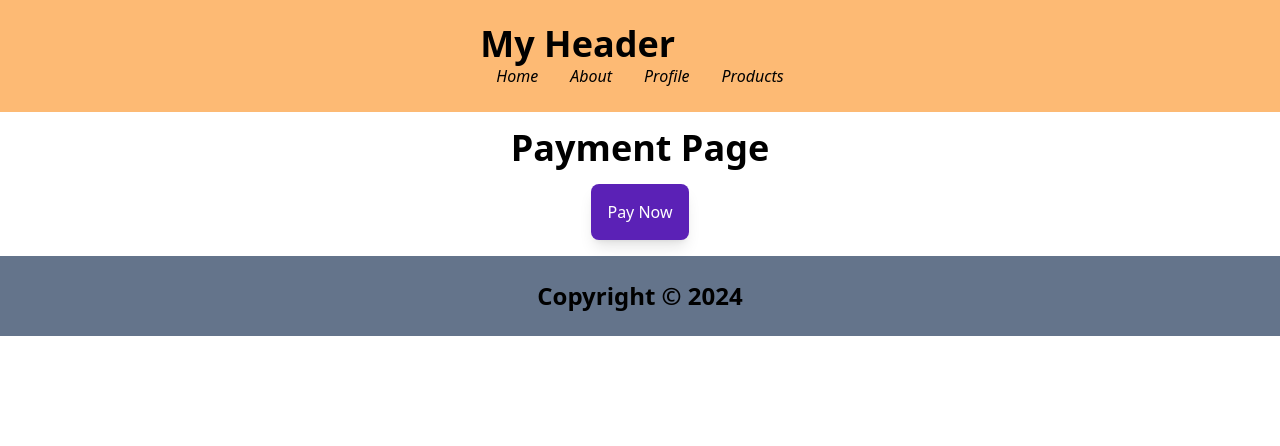
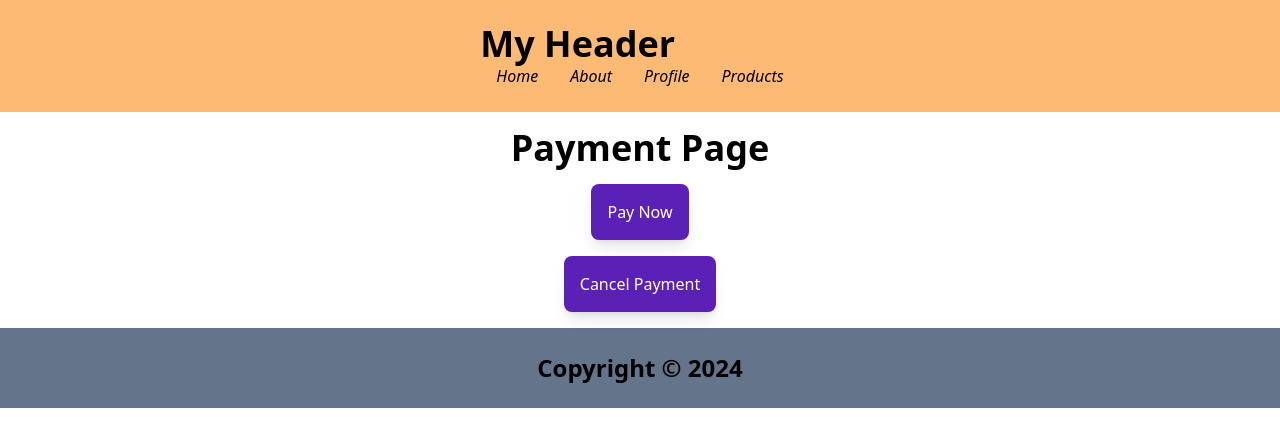
Before and after one commit to Shantanu-Saini/next-js, a Next.js app: page /payment in a window 1280 px wide. Shown: the top 446 px of the page. Built offline with nearby package versions, Linux system fonts and the light colour scheme.

Commit message:
error handling

```diff
--- /dev/null
+++ b/src/app/payment/error.jsx
@@ -0,0 +1,9 @@
+"use client";
+
+function ErrorBoundry({ error }) {
+    return (
+        <div>{error.message}</div>
+    )
+}
+
+export default ErrorBoundry;
--- a/src/app/payment/page.jsx
+++ b/src/app/payment/page.jsx
@@ -10,6 +10,11 @@ export default function Payment() {
         // router.replace('/products')
         // router.back();   // move back to the last page
     }
+
+    const handleCancle = () => {
+        throw new Error("Error: Payment Failed");
+    }
+
     return (
         <>
             <div className="flex flex-col justify-center items-center mx-4 py-4 space-y-4">
@@ -20,6 +25,12 @@ export default function Payment() {
                 >
                     Pay Now
                 </button>
+                <button
+                    className="bg-violet-800 text-white p-4 rounded-lg shadow-lg hover:bg-violet-700"
+                    onClick={handleCancle}
+                >
+                    Cancel Payment
+                </button>
             </div>
         </>
     )
```
